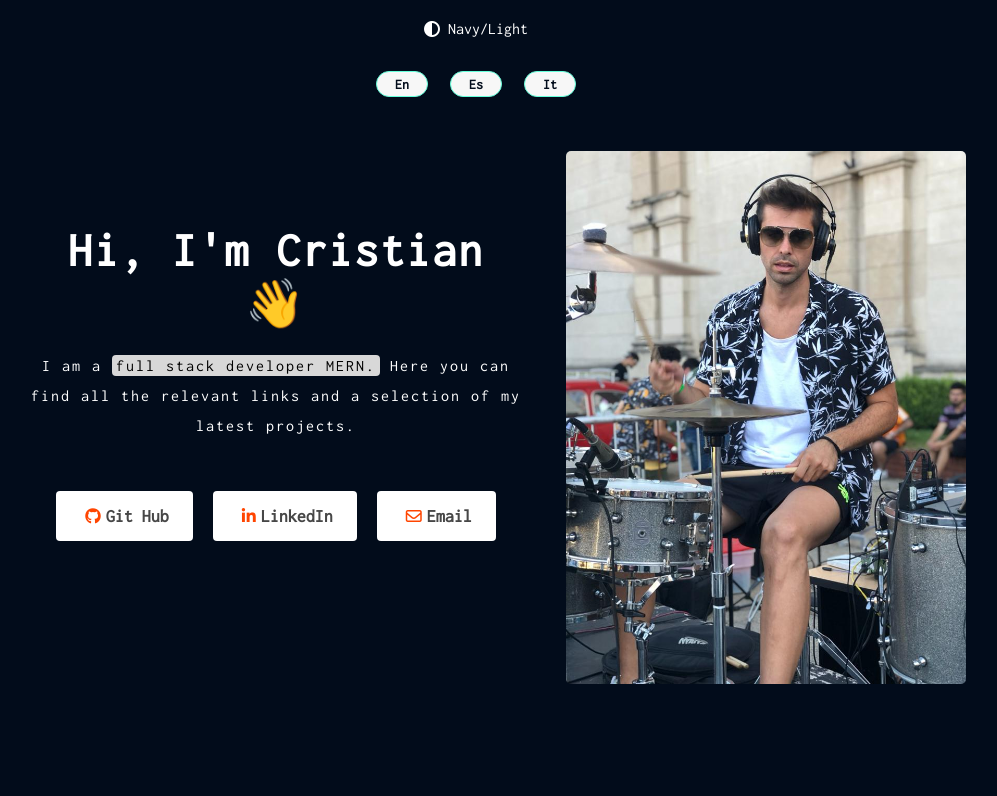
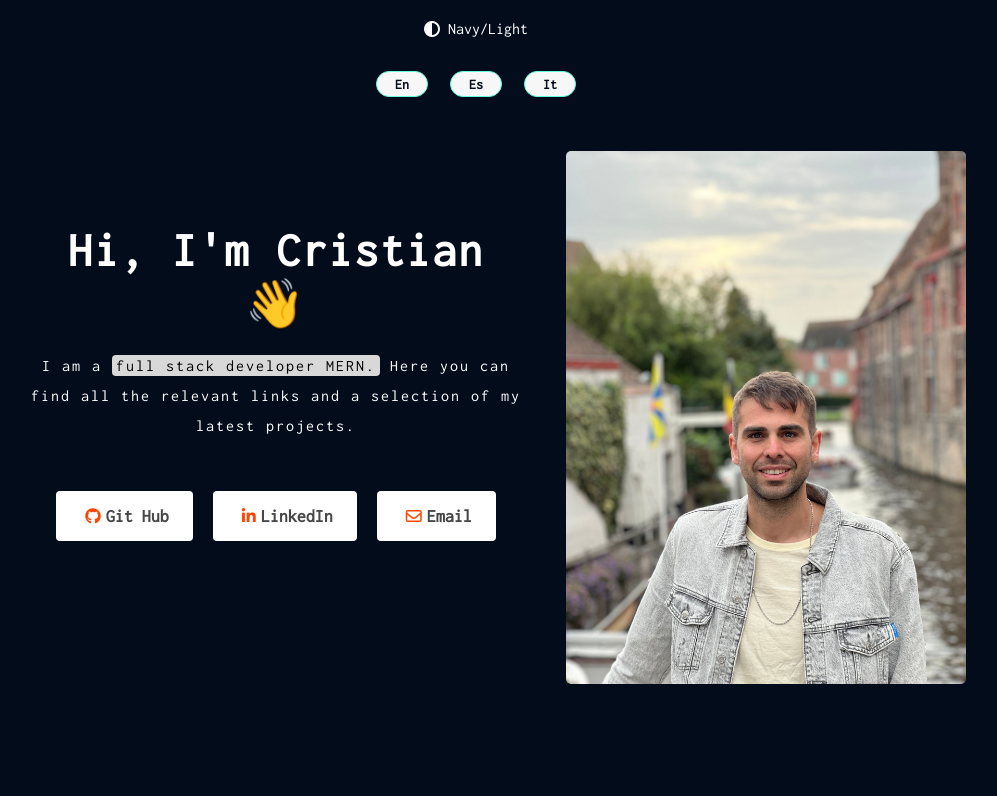
Before and after one commit to CristianMozetich/Portfolio, a React (Vite) app: page / in a window 1280 px wide. Shown: the top 796 px of the page, without its empty margins (164-1161 px from the left). Built offline with nearby package versions, Linux system fonts and the light colour scheme.

Commit message:
actualicé foto

```diff
--- a/src/Components/IntroContainer/IntroContainer.jsx
+++ b/src/Components/IntroContainer/IntroContainer.jsx
@@ -8,7 +8,7 @@ const IntroContainer = () => {
   return (
     <div className='intro_container'>
         <Intro  />
-        <img src={"./assets/Img/portfolio1.jpg"} alt="" />
+        <img src={"./assets/Img/perfil.jpg"} alt="" />
     </div>
   )
 }
```
Also changed, not shown: public/assets/Img/perfil.jpg (added).
